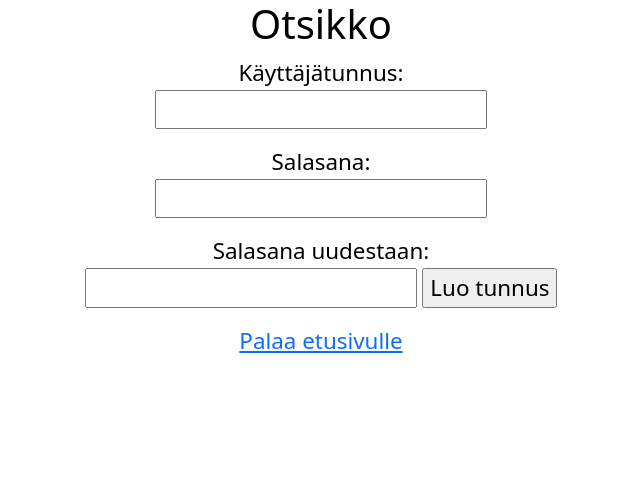
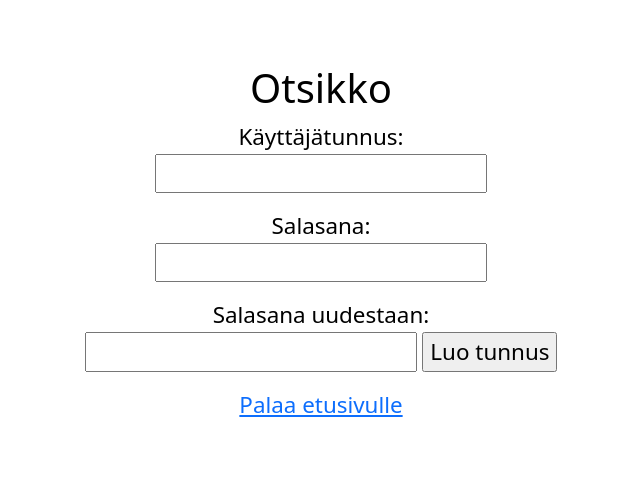
Before and after one commit to Mimi-ctrl/Vuoden-Harmain-Sovellus, a Flask app: page /register in a window 1280 px wide. Shown: the top 500 px of the page, without its empty margins (319-959 px from the left). Run offline with Flask 3, Linux system fonts and the light colour scheme.

Commit message:
added padding

```diff
--- a/src/static/main.css
+++ b/src/static/main.css
@@ -1,5 +1,6 @@
 body {
     margin: auto;
+    padding: 5%;
     font-family: 'Helvetica', 'Arial', sans-serif;
 }
 
```
